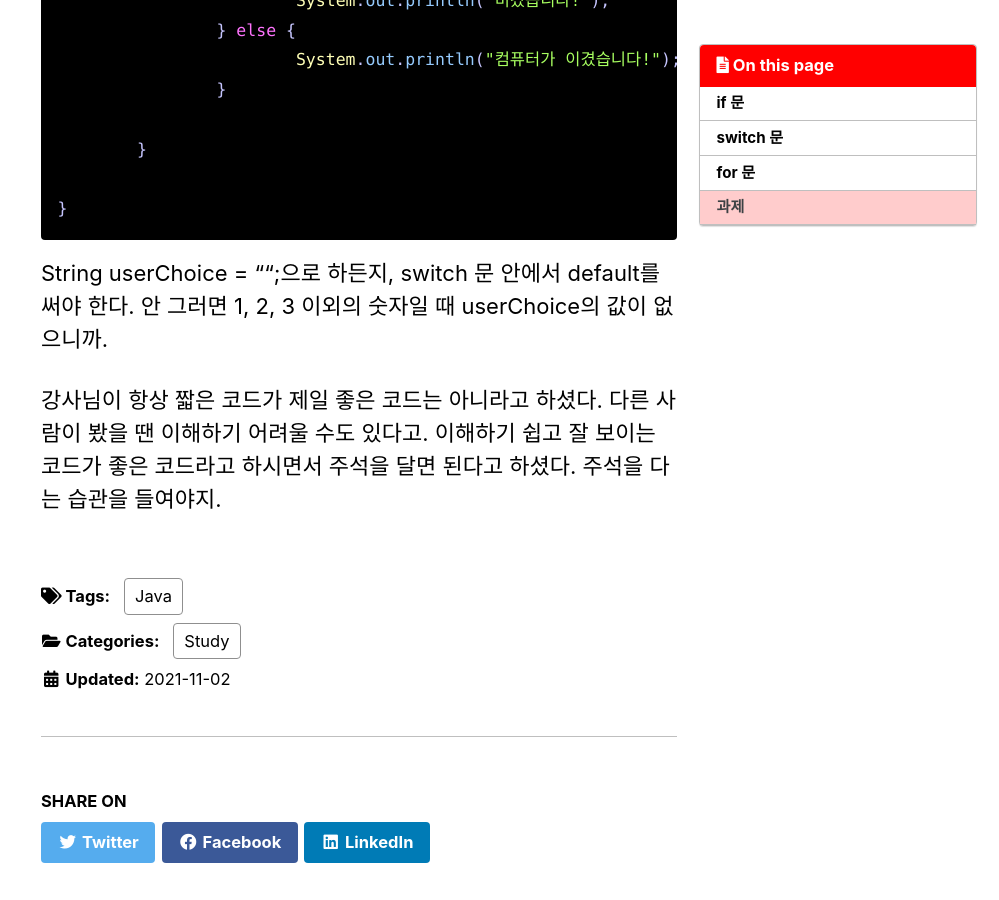
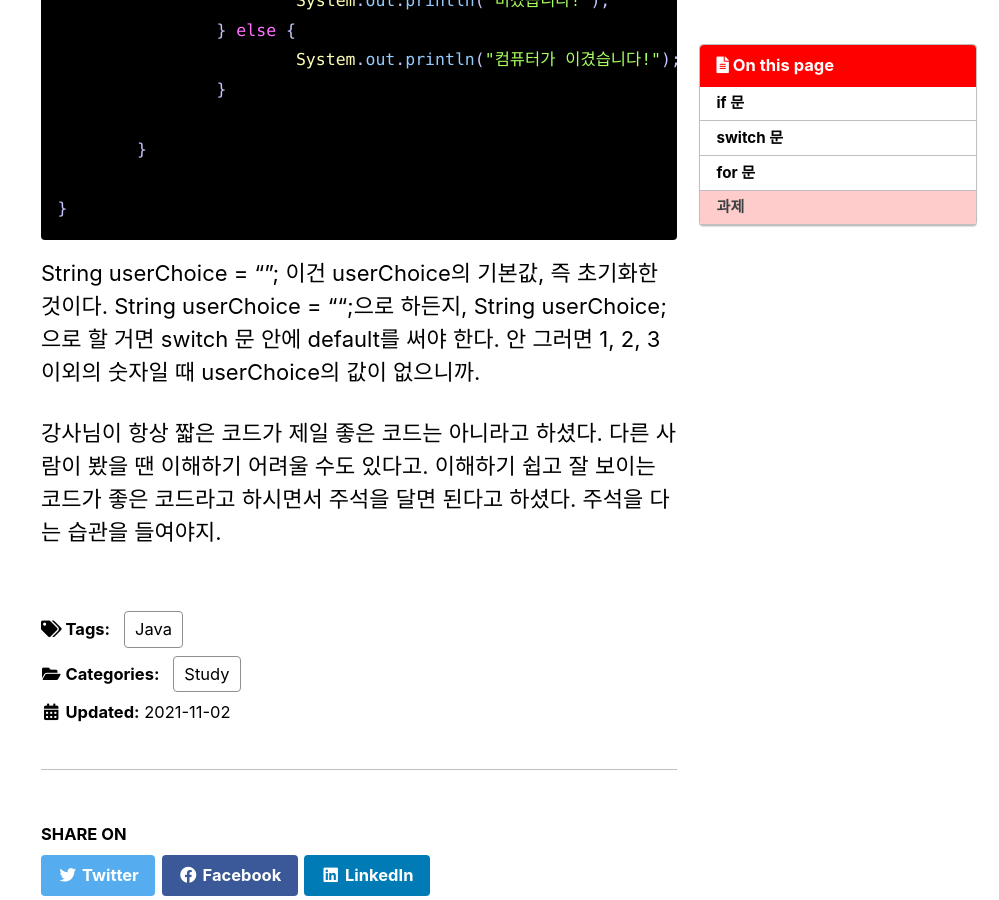
Before and after one commit to YUEUN328/YUEUN328.github.io, a Jekyll site: the page built from _posts/2021-11-02-four.md, in a window 1280 px wide and 900 px high, scrolled down 14983 px. Shown: the whole window, without its empty margins (281-1280 px from the left). Built offline with Jekyll 4.4.1, drawn with Linux system fonts in a browser that asks for light colours; cached includes are drawn as plain includes; comment, search, counter and statistics services are not loaded.

Commit message:
Update 2021-11-02-four.md

````diff
--- a/_posts/2021-11-02-four.md
+++ b/_posts/2021-11-02-four.md
@@ -506,6 +506,6 @@ public class RpsMain {
 }
 ```
 
-String userChoice = "";으로 하든지, switch 문 안에서 default를 써야 한다. 안 그러면 1, 2, 3 이외의 숫자일 때  userChoice의 값이 없으니까.
+String userChoice = ""; 이건 userChoice의 기본값, 즉 초기화한 것이다. String userChoice = "";으로 하든지, String userChoice;으로 할 거면 switch 문 안에 default를 써야 한다. 안 그러면 1, 2, 3 이외의 숫자일 때 userChoice의 값이 없으니까.
 
 강사님이 항상 짧은 코드가 제일 좋은 코드는 아니라고 하셨다. 다른 사람이 봤을 땐 이해하기 어려울 수도 있다고.  이해하기 쉽고 잘 보이는 코드가 좋은 코드라고 하시면서 주석을 달면 된다고 하셨다. 주석을 다는 습관을 들여야지.
````
